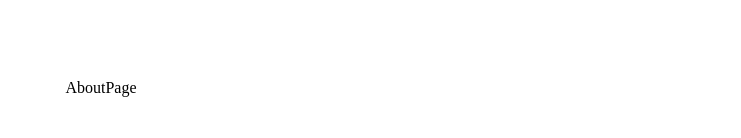
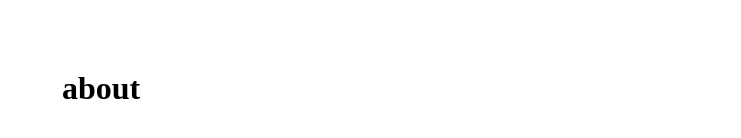
Before and after one commit to tahrer007/portfolio.v2, a React (Create React App) app in the folder client/: page /about in a window 1280 px wide. Shown: the part 312-450 px from the top of the page, without its empty margins (539-1280 px from the left). Built offline with nearby package versions, Linux system fonts and the light colour scheme.

Commit message:
undo scroll

```diff
--- a/client/src/pages/about/AboutPage.jsx
+++ b/client/src/pages/about/AboutPage.jsx
@@ -1,7 +1,13 @@
 import React from "react";
+import { forwardRef } from "react";
+
 
 const AboutPage = () => {
-  return <div className="pages">AboutPage</div>;
+  return (
+    <div>
+      <h1>about</h1>
+    </div>
+  );
 };
 
 export default AboutPage;
--- a/client/src/pages/home/HomePage.jsx
+++ b/client/src/pages/home/HomePage.jsx
@@ -1,22 +1,18 @@
 import React from "react";
-import "../../app.css"
-import "./home.css"
+import "../../app.css";
+import "./home.css";
 
 const HomePage = () => {
-  const handleClick =(e)=>{
-
+  const handleClick = (e) => {
     //e.preventDefault();
-  }
-  return (<div className="pages homePage">
-    <div> Hello, I'm Tahrer Abu Diab.
-I'm a full-stack web developer.
-
-
- </div>
- <button onClick={handleClick}> view my work</button>
-
-
-  </div>);
+    //resultRef.current.scrollIntoView({ behavior: "smooth" });
+  };
+  return (
+    <div className="pages homePage">
+      <div> Hello, I'm Tahrer Abu Diab. I'm a full-stack web developer.</div>
+      <button onClick={handleClick}> view my work</button>
+    </div>
+  );
 };
 
 export default HomePage;
```
